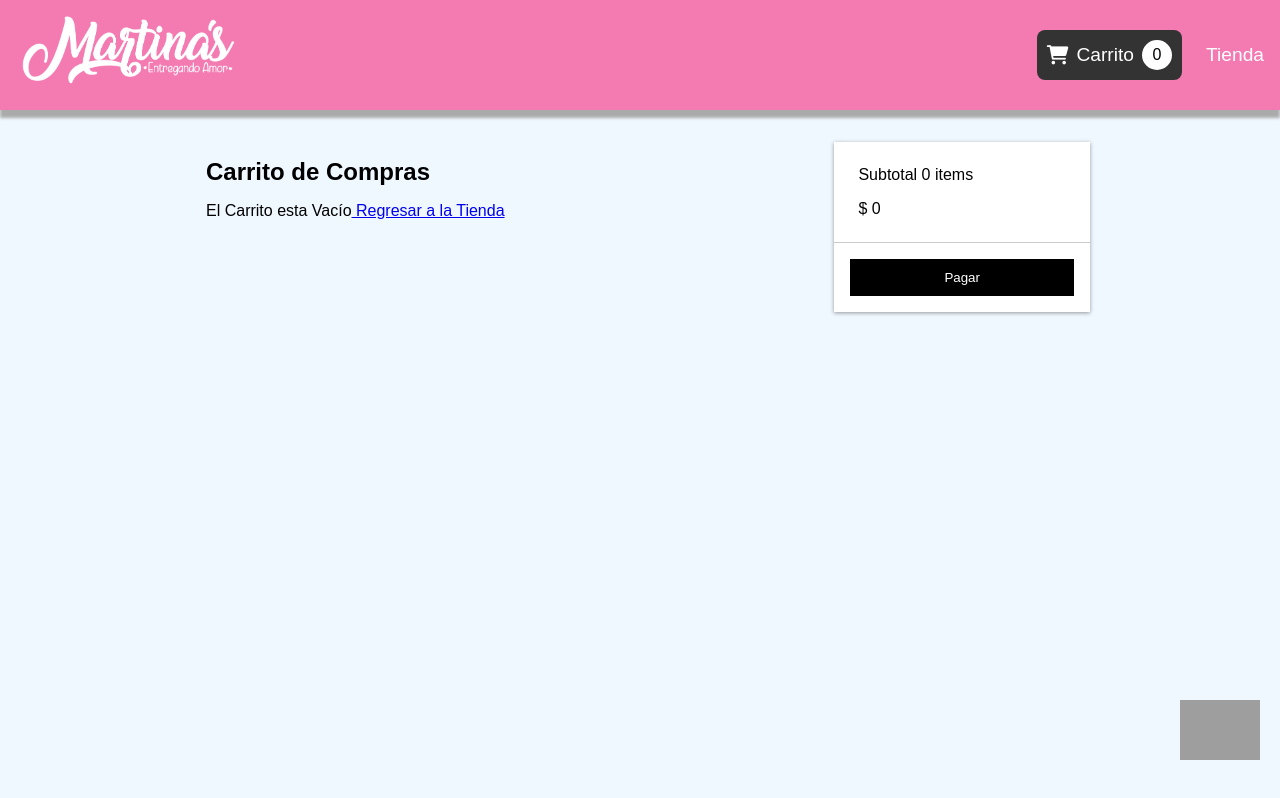
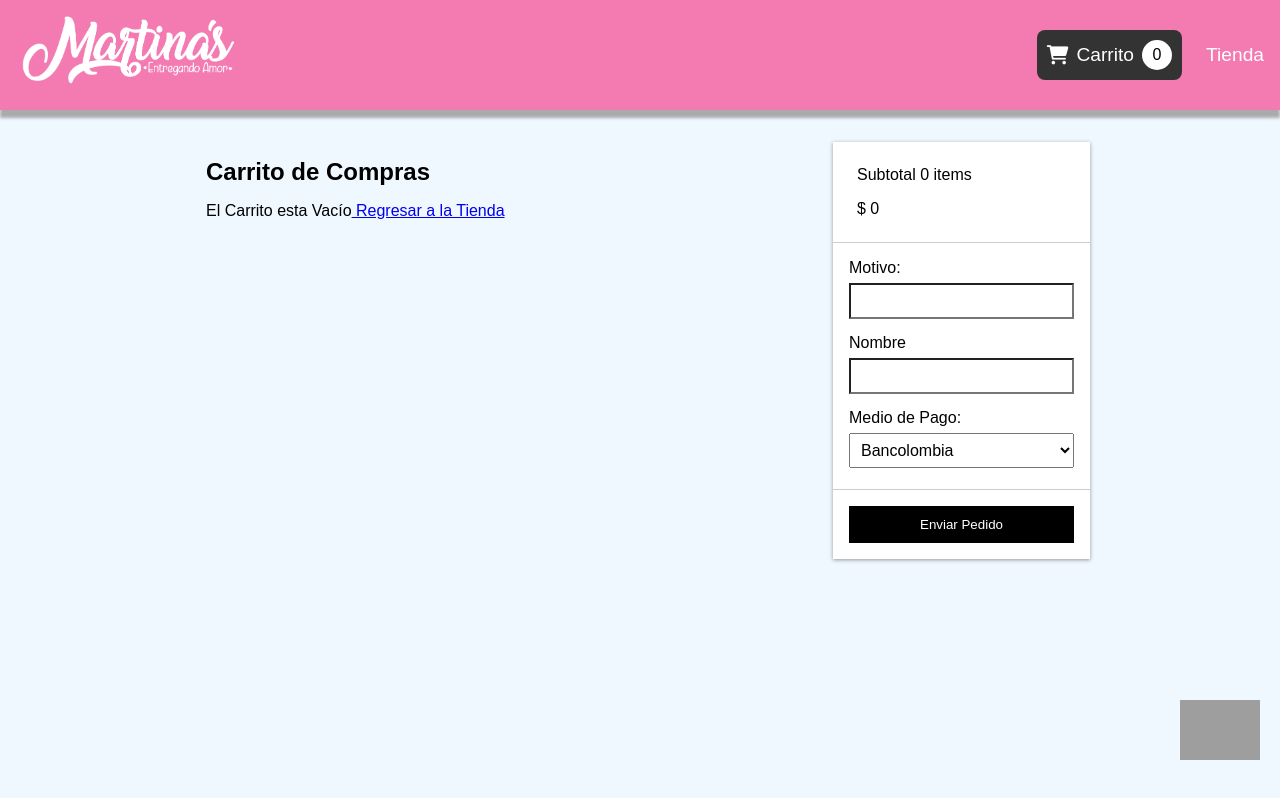
Before and after one commit to john2408/martinas-react, a React (Create React App) app in the folder frontend/: page /cart in a window 1280 px wide. Built offline with nearby package versions, Linux system fonts and the light colour scheme; grey boxes are pictures that could not be loaded.

Commit message:
working whatsapp message

```diff
--- a/frontend/src/components/WhatsappButton.css
+++ b/frontend/src/components/WhatsappButton.css
@@ -1,3 +1,7 @@
+@import url('https://fonts.googleapis.com/css2?family=Comfortaa:wght@400;700&display=swap');
+@import url('https://fonts.googleapis.com/css2?family=Montserrat&display=swap');
+
+
 .whatsappButton{
     position:fixed;
     width:80px;
--- a/frontend/src/screens/CartScreen.css
+++ b/frontend/src/screens/CartScreen.css
@@ -2,6 +2,50 @@
     display: flex;
     max-width: 1300px;
     margin: 2rem auto;
+}
+
+.cartscreen__inputdata{
+    width: 100%;
+    top: 0;
+    left: 0;
+    display: flex;
+    flex-direction: column;
+    justify-content: center;
+}
+
+
+.cartscreen__inputdata_form{
+    width: 100%;
+    top: 0;
+    left: 0;
+    display: flex;
+    flex-direction: column;
+    justify-content: center;
+}
+
+.cartscreen__inputdata_form > label{
+    margin-bottom: 6px;
+}
+
+.cartscreen__inputdata_form > input{
+    font-size: 1rem;
+    font-family: Arial, Helvetica, sans-serif;
+    margin-bottom: 15px;
+    padding: 7px;
+    box-shadow: 0px 0px 0px 0px rgba(0,0,0,0.4);
+}
+
+.cartscreen__inputdata_form > input:focus{
+    outline: 2px solid #f473adef;
+    transition: 180ms box-shadow ease-in-out;
+    border-radius: 2px;
+}
+
+.cartscreen__inputdata_form > select{
+    padding: 7px;
+    font-size: 1rem;
+    font-family: Arial, Helvetica, sans-serif;
+    margin-bottom: 5px;
 }
 
 .cartscreen h2{
--- a/frontend/src/screens/CartScreen.js
+++ b/frontend/src/screens/CartScreen.js
@@ -1,7 +1,8 @@
 import './CartScreen.css';
-import { useEffect } from 'react';
+import { useState } from 'react';
 import { useDispatch, useSelector } from 'react-redux';
 import {Link} from 'react-router-dom';
+
 
 //components
 import CartItem from '../components/CartItem';
@@ -9,7 +10,12 @@ import CartItem from '../components/CartItem';
 //Actions
 import {addToCart, removeFromCart} from '../redux/actions/cartActions';
 
+
+
+
 const CartScreen = () => {
+
+
 
     const dispatch = useDispatch();
     const cart = useSelector((state) => state.cart);
@@ -34,6 +40,73 @@ const CartScreen = () => {
     const getCartSubtotal = () => {
         return cartItems.reduce((price,item) => (item.price * item.qty) + price,0);
     };
+
+    const getCartItems = () => {
+        return cartItems.reduce((price,item) => (item.price * item.qty) + price,0);
+    };
+
+
+    const CHARACTER_LIMIT = 100;
+
+    const [motiveEmptyError, setMotiveEmptyError] = useState(false);
+    const [nameEmptyError, setNameEmptyError] = useState(false);
+
+    const [formData, setFormData] = useState({
+      motive: "",
+      name: "",
+      payment: "Bancolombia", // Define Bancolombia by default
+    });
+
+    const { motive, name, payment } = formData;
+
+    const onChange = (e) => {
+        e.preventDefault();
+        setFormData({
+          ...formData,
+          [e.target.name]: e.target.value,
+        });
+      };
+
+    const number = "+4917670775899"
+    const message = "Bienvenido a nuestra Tiendas Desayúnos sorpresa y detalles Martinas \n es un gusto atendenderte, en momentos responderemos tu mensaje!"
+
+    const MartinasMessage = (number, message, motive, name, payment, cartItems) => {
+
+
+        let cart_str = ""
+        for (let i = 0; i < cartItems.length; i++ )  {
+            cart_str += `Producto: ${cartItems[i].title}: Cantidad : ${cartItems[i].qty} \n`;
+        }
+
+        let subtotal = getCartSubtotal().toLocaleString('de')
+
+        let complete_msg = message +
+                            "\n*Motivo*: " + motive + "\n" +
+                            "\n*Nombre*: "+   name +  "\n" +
+                            "\n*Medio de pago:* "  + payment +  "\n" +
+                            "\n*Pedido*: " + cart_str +
+                            "\n*Subtotal* $" + subtotal;
+
+        console.log(complete_msg)
+        return `https://web.whatsapp.com/send?phone=${number}&text=${encodeURI(complete_msg)}&app_absent=0`
+      };
+
+
+    const onSubmit = (e) => {
+        e.preventDefault();
+        if (motive.length < 1) {
+            setMotiveEmptyError(true);
+          setTimeout(() => setMotiveEmptyError(false), 3000);
+        } else if (name.length < 1) {
+            setNameEmptyError(true);
+          setTimeout(() => setNameEmptyError(false), 3000);
+        } else {
+
+            e.preventDefault();
+            let url = MartinasMessage(number, message, motive, name, payment, cartItems);
+            //window.open(url);
+        }
+      };
 
 
     return <div className='cartscreen'>
@@ -61,9 +134,29 @@ const CartScreen = () => {
                     <div className="cartscreen__info">
                         <p> Subtotal {getCartCount()} items</p>
                         <p> $ {getCartSubtotal().toLocaleString('de')} </p>
+                    </div >
+                    <div className = "cartscreen__inputdata">
+                        <form className = "cartscreen__inputdata_form" action="">
+
+                            <label for="fname">Motivo:</label>
+                            <input type="text" id="motive" name="motive" onChange={onChange} value={motive} ></input>
+                            <label for="lname">Nombre</label>
+                            <input type="text" id="name" name="name" onChange={onChange} value={name}></input>
+
+                            <label for="lname">Medio de Pago:</label>
+
+                        <select id='payment'name='payment' value={payment} onChange={onChange} >
+                                <option key="Bancolombia" value="Bancolombia" selected>Bancolombia</option>
+                                <option key="Efectivo" value="Efectivo">Efectivo</option>
+                                <option key="Nequi" value="Nequi">Nequi</option>
+                        </select>
+
+                        </form>
+
+
                     </div>
                     <div>
-                        <button> Pagar</button>
+                        <button onClick={onSubmit}> Enviar Pedido</button>
                     </div>
                 </div>
 
```
